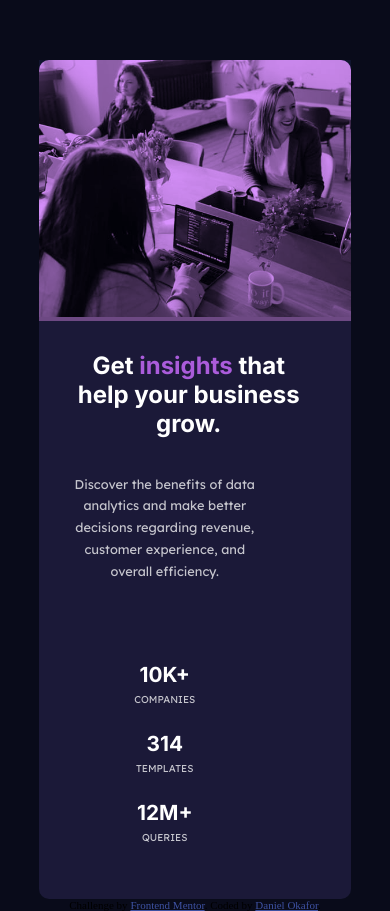
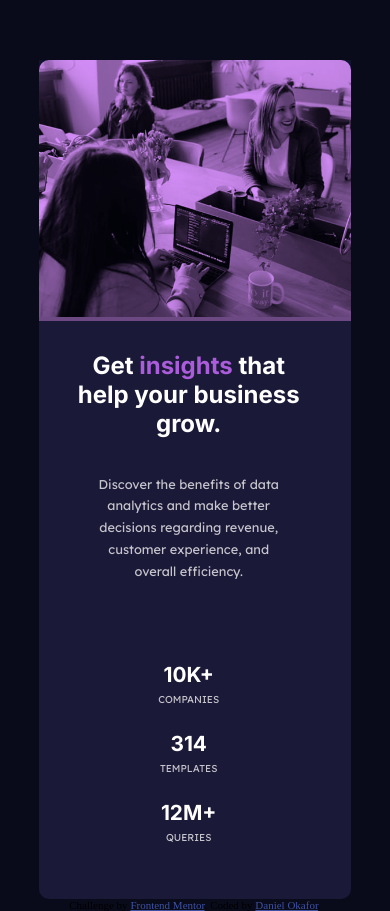
Before and after one commit to Buch-dev/Stats-Card, a plain HTML site: page index.html in a window 390 px wide. Shown: the part 109-1020 px from the top of the page. Drawn offline with Linux system fonts and the light colour scheme.

Commit message:
Stats Card Preview Margin Corrected

```diff
--- a/index.html
+++ b/index.html
@@ -156,6 +156,10 @@
       .stats-head {
         font-size: 1.3rem;
       }
+
+      .container-3 {
+        margin: auto;
+      }
     }
 
     .attribution { font-size: 11px; text-align: center; }
```
